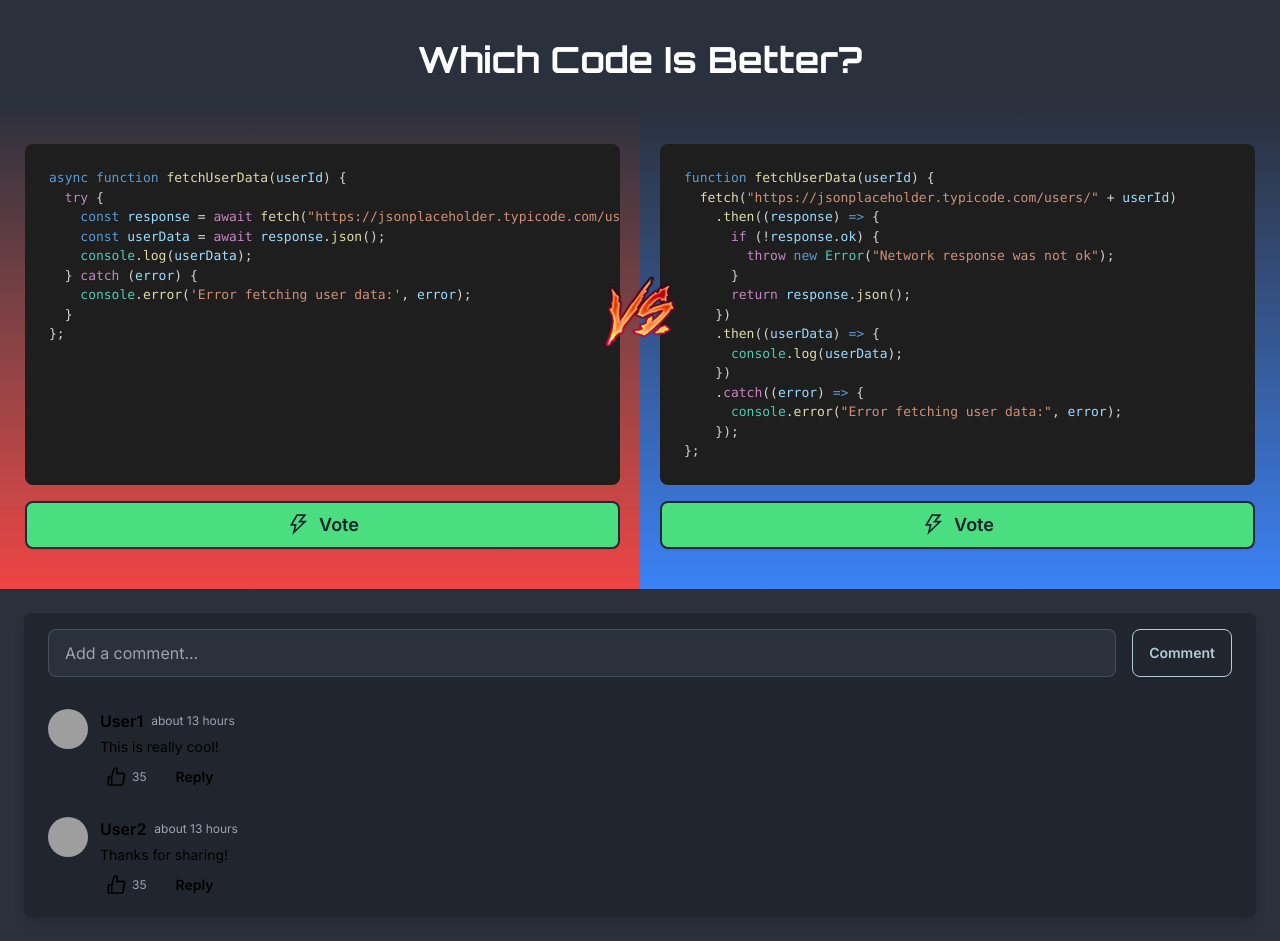
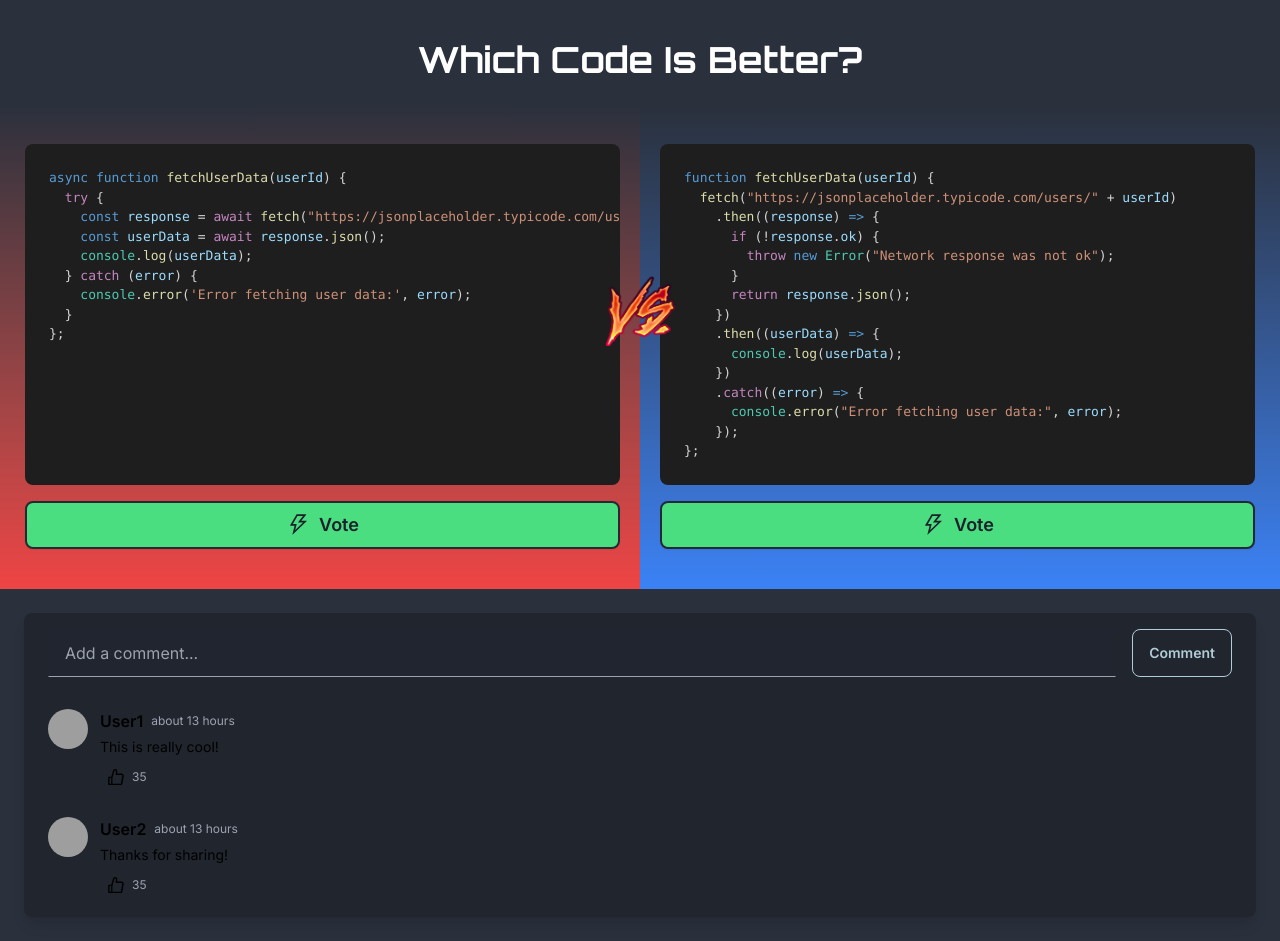
Before and after one commit to jlmonroy13/which-code-is-better, a Next.js app: page / in a window 1280 px wide. Built offline with nearby package versions, Linux system fonts and the light colour scheme; grey boxes are pictures that could not be loaded.

Commit message:
Update comments component

```diff
--- a/components/Comment/Comment.tsx
+++ b/components/Comment/Comment.tsx
@@ -45,11 +45,10 @@ const Comment: React.FC<CommentProps> = ({
               className="btn btn-ghost btn-circle btn-sm"
               onClick={onLike}
             >
-              <AiOutlineLike size={23} />
+              <AiOutlineLike size={20} />
             </button>
             <span className="text-gray-400">35</span>
           </div>
-          <button className="btn btn-ghost btn-sm">Reply</button>
         </div>
       </div>
     </div>
--- a/components/CommentsSection/CommentsSection.tsx
+++ b/components/CommentsSection/CommentsSection.tsx
@@ -35,7 +35,7 @@ const CommentsSection: React.FC<CommentsSectionProps> = ({ snippetId }) => {
         <input
           type="text"
           placeholder="Add a comment..."
-          className="input input-bordered w-full"
+          className="input input-ghost w-full border-b-gray-400 rounded-none"
         />
         <button className="btn btn-outline">Comment</button>
       </div>
```
